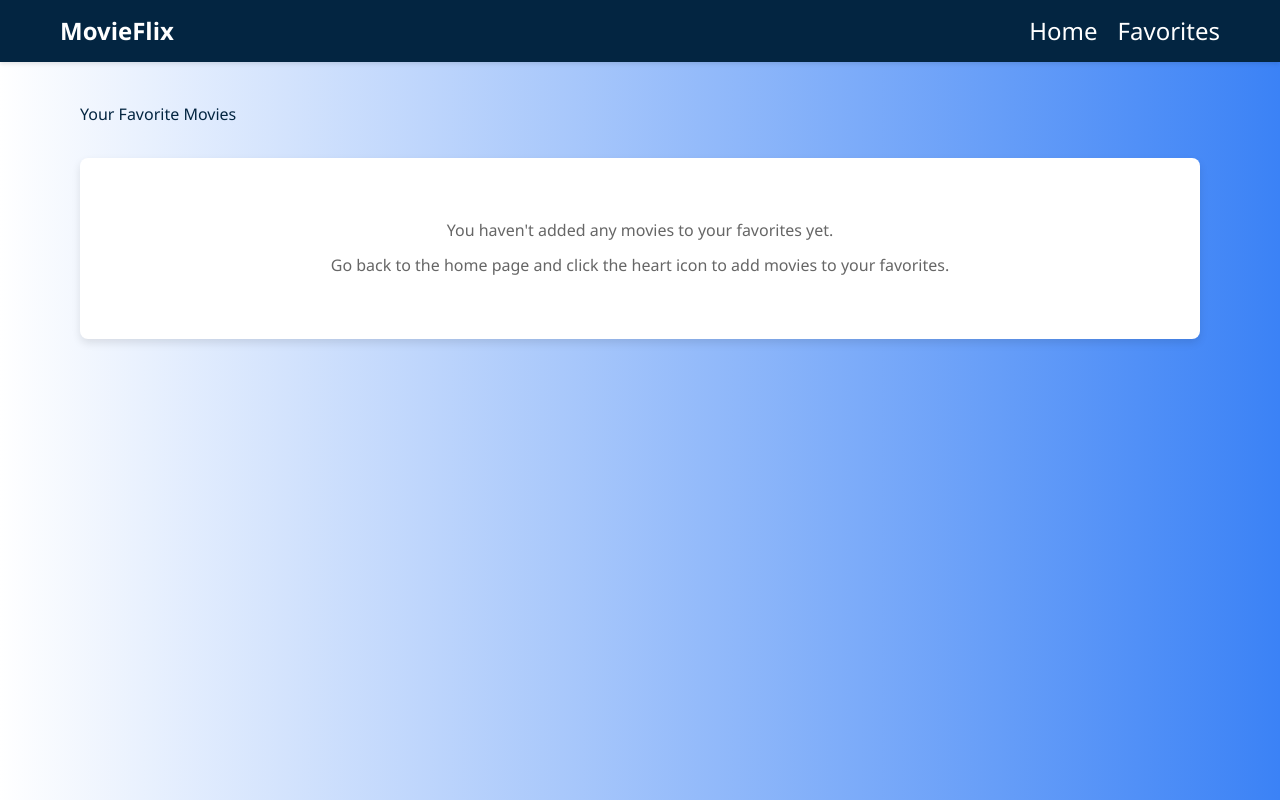
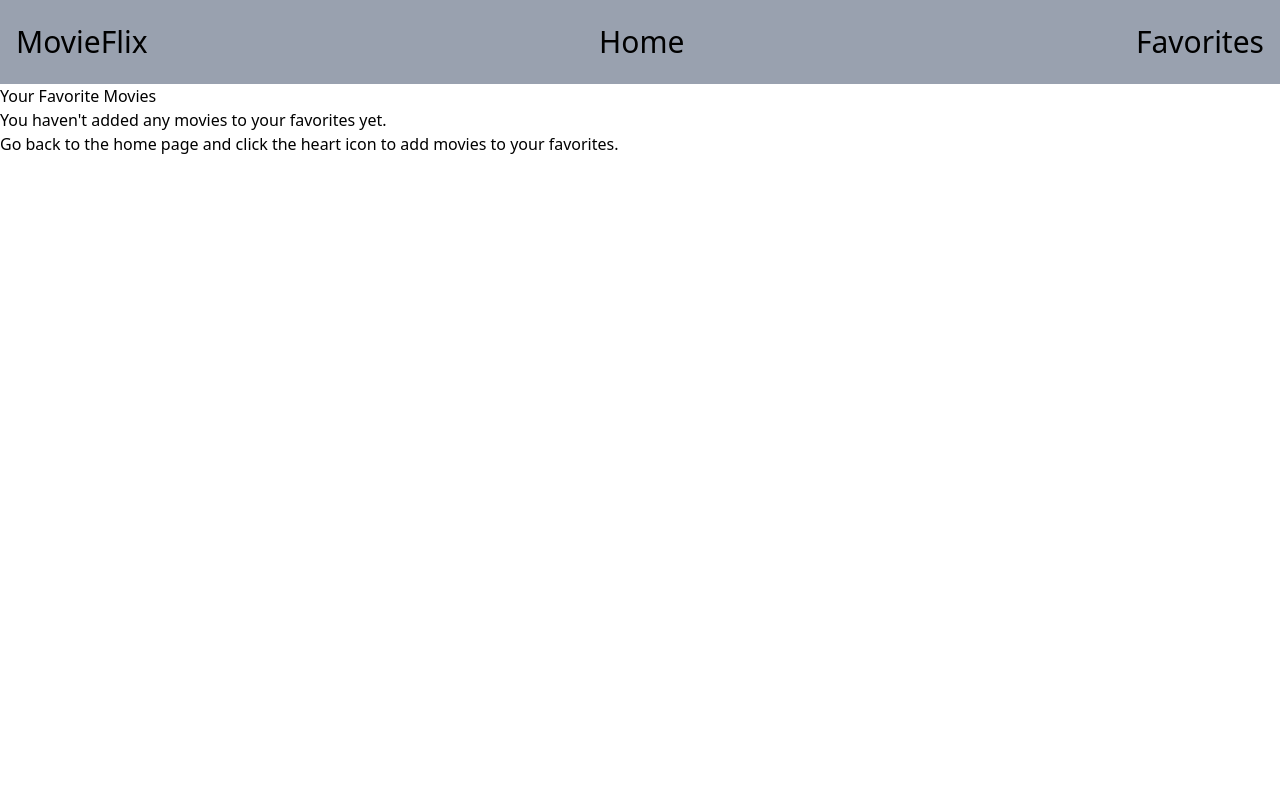
Before and after one commit to Bonifilda/React--movie, a React (Vite) app in the folder my-app/: page /favorites in a window 1280 px wide. Built offline with nearby package versions, Linux system fonts and the light colour scheme.

Commit message:
changed style of css to tailwind css at navbar

```diff
--- a/my-app/src/components/MovieCard.jsx
+++ b/my-app/src/components/MovieCard.jsx
@@ -6,13 +6,13 @@ const MovieCard = ({ movie, addToFavorites, isFavorite }) => {
   const imageUrl = movie.image?.medium || 'https://via.placeholder.com/210x295?text=No+Image';
 
   return (
-    <div className="movie-card bg-white p-4 rounded-lg shadow-md">
+    <div className="movie-card ">
       <img src={imageUrl} alt={movie.name} className="movie-poster" />
-      <div className="movie-info text-gray-800">
+      <div className="movie-info ">
         <h3>{movie.name}</h3>
         <p>{movie.genres?.join(', ')}</p>
         <div className="movie-actions">
-          <Link to={`/movie/${movie.id}`} className="details-button text-blue-500">
+          <Link to={`/movie/${movie.id}`} className="details-button ">
             View Details
           </Link>
           <button
--- a/my-app/src/components/Navbar.jsx
+++ b/my-app/src/components/Navbar.jsx
@@ -3,23 +3,12 @@ import { Link } from 'react-router-dom';
 
 const Navbar = () => {
   return (
-    <nav className="navbar text-2xl">
-      <div className="navbar-container ">
-        <Link to="/" className="navbar-logo">
-          MovieFlix
-        </Link>
-        <ul className="nav-menu">
-          <li className="nav-item">
-            <Link to="/" className="nav-link">
-              Home
-            </Link>
-          </li>
-          <li className="nav-item">
-            <Link to="/favorites" className="nav-link">
-              Favorites
-            </Link>
-          </li>
-        </ul>
+    <nav className="bg-gray-400 text-black-700 text-3xl">
+      <div className="flex mx-auto justify-between item center px-4 py-6">
+        <Link to="/" className="text-3xl"> MovieFlix </Link>
+
+        <Link to="/" className="hover:bg-sky-800"> Home</Link>
+           <Link to="/favorites" className="hover:bg-sky-800"> Favorites </Link>
       </div>
     </nav>
   );
--- a/my-app/src/components/SearchBar.jsx
+++ b/my-app/src/components/SearchBar.jsx
@@ -2,7 +2,7 @@ import React from 'react';
 
 const SearchBar = ({ searchTerm, setSearchTerm }) => {
   return (
-    <div className="search-bar">
+    <div className="w-full flex justify-center my-6">
       <input
         type="text"
         placeholder="Search movies..."
--- a/my-app/src/index.css
+++ b/my-app/src/index.css
@@ -1,385 +1 @@
-:root {
-  --primary-color: #032541;
-  --secondary-color: #01b4e4;
-  --background-color: #f5f5f5;
-  --text-color: #333;
-  --card-background: #fff;
-  --border-color: #e0e0e0;
-  --favorite-color: #ff6b6b;
-  --button-hover: #0099cc;
-}
-
-* {
-  margin: 0;
-  padding: 0;
-  box-sizing: border-box;
-}
-
-body {
-  font-family: 'Segoe UI', Tahoma, Geneva, Verdana, sans-serif;
-  background: linear-gradient(to right, white, #3b82f6);
-  color: var(--text-color);
-  line-height: 1.6;
-}
-
-.app {
-  display: flex;
-  flex-direction: column;
-  min-height: 100vh;
-}
-
-.main-content {
-  flex: 1;
-  padding: 20px;
-  max-width: 1200px;
-  margin: 0 auto;
-  width: 100%;
-}
-
-/* Navbar Styles */
-.navbar {
-  background-color: var(--primary-color);
-  padding: 15px 0;
-  box-shadow: 0 2px 4px rgba(0, 0, 0, 0.1);
-}
-
-.navbar-container {
-  display: flex;
-  justify-content: space-between;
-  align-items: center;
-  max-width: 1200px;
-  margin: 0 auto;
-  padding: 0 20px;
-}
-
-.navbar-logo {
-  color: white;
-  font-size: 1.5rem;
-  font-weight: bold;
-  text-decoration: none;
-}
-
-.nav-menu {
-  display: flex;
-  list-style: none;
-}
-
-.nav-item {
-  margin-left: 20px;
-}
-
-.nav-link {
-  color: white;
-  text-decoration: none;
-  font-weight: 500;
-  transition: color 0.3s;
-}
-
-.nav-link:hover {
-  color: var(--secondary-color);
-}
-
-/* Search and Filter Styles */
-.filters-container {
-  margin-bottom: 30px;
-  display: flex;
-  flex-wrap: wrap;
-  gap: 20px;
-  align-items: center;
-}
-
-.search-bar {
-  flex: 1;
-  min-width: 250px;
-}
-
-.search-input {
-  width: 100%;
-  padding: 12px 15px;
-  border: 1px solid var(--border-color);
-  border-radius: 4px;
-  font-size: 1rem;
-}
-
-.category-filter {
-  flex: 1;
-  min-width: 250px;
-}
-
-.category-filter h3 {
-  margin-bottom: 10px;
-}
-
-.category-buttons {
-  display: flex;
-  flex-wrap: wrap;
-  gap: 10px;
-}
-
-.category-buttons button {
-  padding: 8px 15px;
-  background-color: #fff;
-  border: 1px solid var(--border-color);
-  border-radius: 20px;
-  cursor: pointer;
-  transition: all 0.3s;
-}
-
-.category-buttons button.active {
-  background-color: var(--secondary-color);
-  color: white;
-  border-color: var(--secondary-color);
-}
-
-.category-buttons button:hover {
-  background-color: var(--button-hover);
-  color: white;
-}
-
-/* Movie Card Styles */
-.movies-container {
-  display: grid;
-  grid-template-columns: repeat(auto-fill, minmax(250px, 1fr));
-  gap: 30px;
-}
-
-/* Responsive design for different screen sizes */
-@media (max-width: 768px) {
-  .movies-container {
-    grid-template-columns: repeat(auto-fill, minmax(200px, 1fr));
-    gap: 20px;
-  }
-
-  .navbar-container {
-    flex-direction: column;
-    gap: 15px;
-  }
-
-  .filters-container {
-    flex-direction: column;
-    align-items: stretch;
-  }
-}
-
-@media (max-width: 480px) {
-  .movies-container {
-    grid-template-columns: 1fr;
-  }
-
-  .movie-card {
-    max-width: 100%;
-  }
-}
-
-.movie-card {
-  background-color: var(--card-background);
-  border-radius: 8px;
-  overflow: hidden;
-  box-shadow: 0 4px 8px rgba(0, 0, 0, 0.1);
-  transition: transform 0.3s;
-}
-
-.movie-card:hover {
-  transform: translateY(-5px);
-}
-
-.movie-poster {
-  width: 100%;
-  height: 350px;
-  object-fit: cover;
-}
-
-.movie-info {
-  padding: 15px;
-}
-
-.movie-info h3 {
-  margin-bottom: 8px;
-  font-size: 1.2rem;
-}
-
-.movie-info p {
-  color: #666;
-  margin-bottom: 15px;
-  font-size: 0.9rem;
-}
-
-.movie-actions {
-  display: flex;
-  flex-direction: column;
-  gap: 10px;
-}
-
-.details-button, .favorite-button {
-  padding: 8px 15px;
-  border: none;
-  border-radius: 4px;
-  cursor: pointer;
-  font-weight: 500;
-  text-align: center;
-  transition: background-color 0.3s;
-}
-
-.details-button {
-  background-color: var(--secondary-color);
-  color: white;
-  text-decoration: none;
-}
-
-.favorite-button {
-  background-color: #f0f0f0;
-  color: var(--text-color);
-}
-
-.favorite-button.favorited {
-  background-color: var(--favorite-color);
-  color: white;
-}
-
-.details-button:hover {
-  background-color: var(--button-hover);
-}
-
-.favorite-button:hover {
-  background-color: #e0e0e0;
-}
-
-.favorite-button.favorited:hover {
-  background-color: #ff5252;
-}
-
-/* Movie Details Styles */
-.movie-details {
-  padding: 20px;
-}
-
-.movie-details-container {
-  display: flex;
-  flex-wrap: wrap;
-  gap: 30px;
-  background-color: var(--card-background);
-  border-radius: 8px;
-  padding: 30px;
-  box-shadow: 0 4px 8px rgba(0, 0, 0, 0.1);
-}
-
-.movie-poster-container {
-  flex: 1;
-  min-width: 300px;
-}
-
-.movie-poster-large {
-  width: 100%;
-  border-radius: 8px;
-  box-shadow: 0 4px 8px rgba(0, 0, 0, 0.2);
-}
-
-.movie-info-container {
-  flex: 2;
-  min-width: 300px;
-}
-
-.movie-meta {
-  display: flex;
-  gap: 15px;
-  margin: 15px 0;
-  color: #666;
-}
-
-.genres {
-  display: flex;
-  flex-wrap: wrap;
-  gap: 10px;
-  margin: 15px 0;
-}
-
-.genre-tag {
-  background-color: #f0f0f0;
-  padding: 5px 10px;
-  border-radius: 15px;
-  font-size: 0.9rem;
-}
-
-.summary, .network, .schedule {
-  margin: 20px 0;
-}
-
-.summary h3, .network h3, .schedule h3 {
-  margin-bottom: 10px;
-  color: var(--primary-color);
-}
-
-.actions {
-  display: flex;
-  gap: 15px;
-  margin-top: 30px;
-}
-
-.back-button {
-  padding: 10px 20px;
-  background-color: #f0f0f0;
-  color: var(--text-color);
-  border: none;
-  border-radius: 4px;
-  cursor: pointer;
-  text-decoration: none;
-  font-weight: 500;
-  transition: background-color 0.3s;
-}
-
-.back-button:hover {
-  background-color: #e0e0e0;
-}
-
-/* Favorites Page Styles */
-.favorites-container {
-  padding: 20px;
-}
-
-.favorites-container h1 {
-  margin-bottom: 30px;
-  color: var(--primary-color);
-}
-
-.no-favorites {
-  text-align: center;
-  padding: 50px;
-  background-color: var(--card-background);
-  border-radius: 8px;
-  box-shadow: 0 4px 8px rgba(0, 0, 0, 0.1);
-}
-
-.no-favorites p {
-  margin: 10px 0;
-  color: #666;
-}
-
-/* Loading and Error States */
-.loading, .error, .not-found, .no-movies {
-  text-align: center;
-  padding: 50px;
-  background-color: var(--card-background);
-  border-radius: 8px;
-  box-shadow: 0 4px 8px rgba(0, 0, 0, 0.1);
-  margin: 20px 0;
-}
-
-.error {
-  color: #d32f2f;
-}
-
-/* Responsive Design */
-@media (max-width: 768px) {
-  .movie-details-container {
-    flex-direction: column;
-  }
-
-  .filters-container {
-    flex-direction: column;
-    align-items: stretch;
-  }
-
-  .movies-container {
-    grid-template-columns: repeat(auto-fill, minmax(200px, 1fr));
-  }
-}
+@import 'tailwindcss'
--- a/my-app/src/pages/Home.jsx
+++ b/my-app/src/pages/Home.jsx
@@ -22,8 +22,8 @@ const Home = () => {
   if (error) return <div className="error">Error: {error}</div>;
 
   return (
-    <div className="home-container">
-      <div className="filters-container">
+    <div className="home-container text-shadow-black ">
+      <div className="filters-container text-black">
         <SearchBar searchTerm={searchTerm} setSearchTerm={setSearchTerm} />
         <CategoryFilter
           categories={categories}
```
Also changed, not shown: 1 other file (tests, documents, lock files or other folders).
